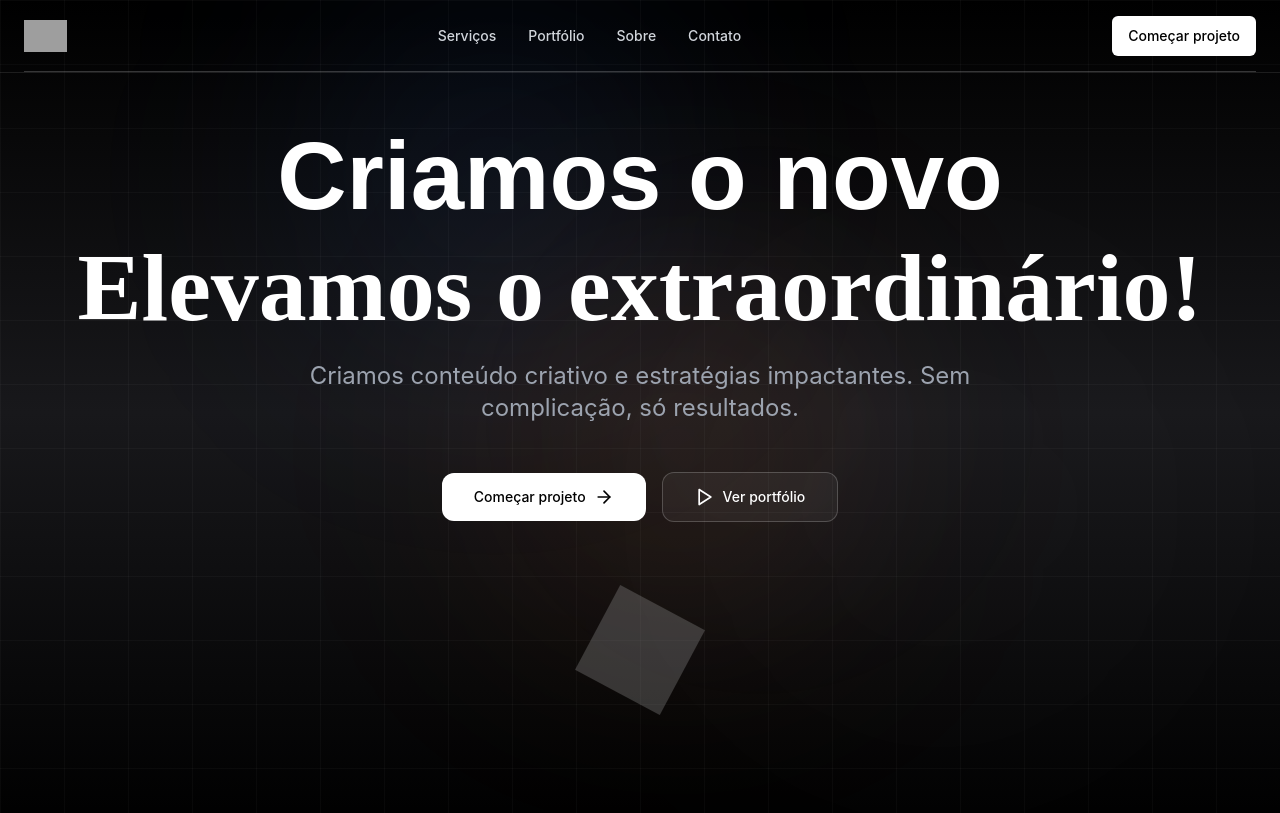
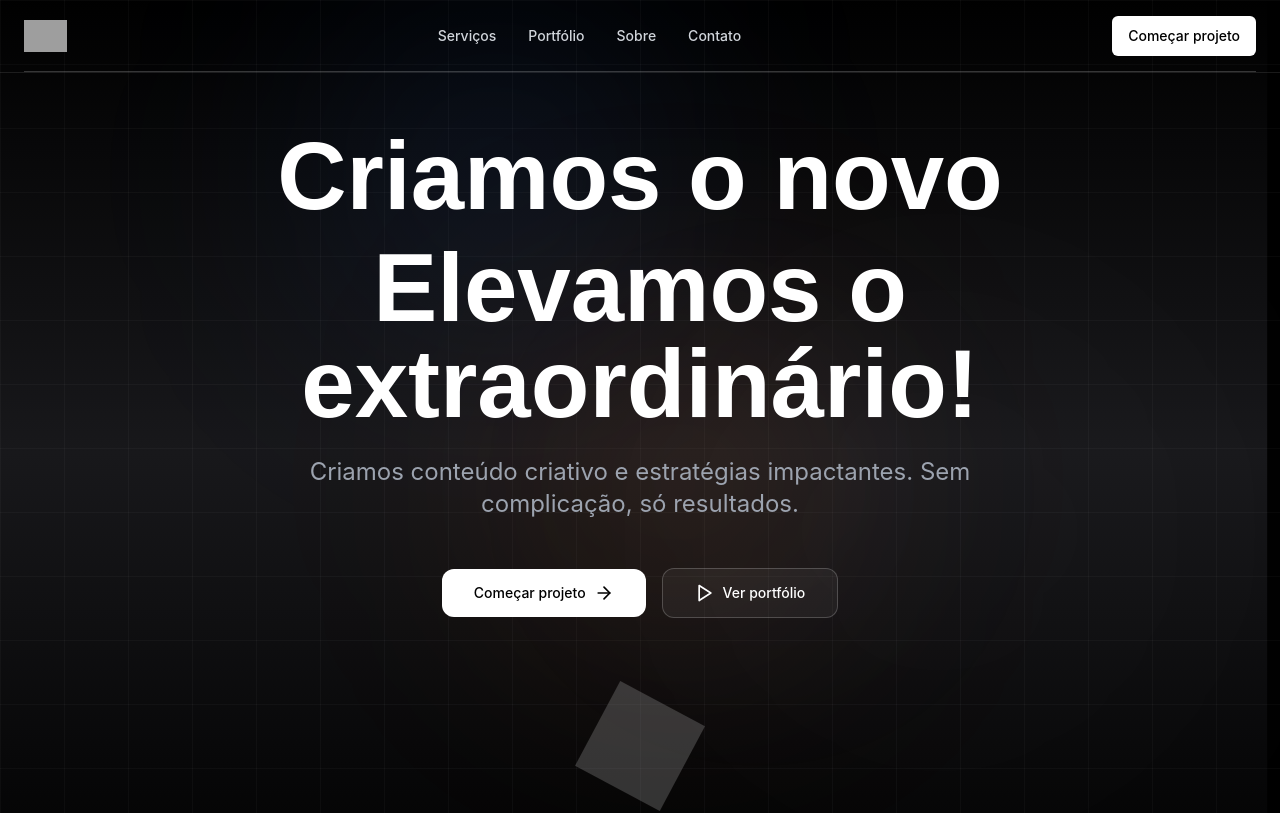
Before and after one commit to MicheIAlmeida/nord-site, a Next.js app: page / in a window 1280 px wide. Shown: the top 813 px of the page. Built offline with nearby package versions, Linux system fonts and the light colour scheme; grey boxes are pictures that could not be loaded.

Commit message:
Update HeroSection.js

```diff
--- a/components/home/HeroSection.js
+++ b/components/home/HeroSection.js
@@ -119,7 +119,7 @@ export default function HeroSection() {
             initial={{ opacity: 0, filter: "blur(20px)", y: 30 }}
             animate={{ opacity: 1, filter: "blur(0px)", y: 0 }}
             transition={{ duration: 1, delay: 0.5, ease: [0.23, 1, 0.32, 1] }}
-            className="font-['Funnel_Display'] font-extrabold"
+            className="mb-4 font-funnel"
         >
             Elevamos o extraordinário!
         </motion.div>
```
